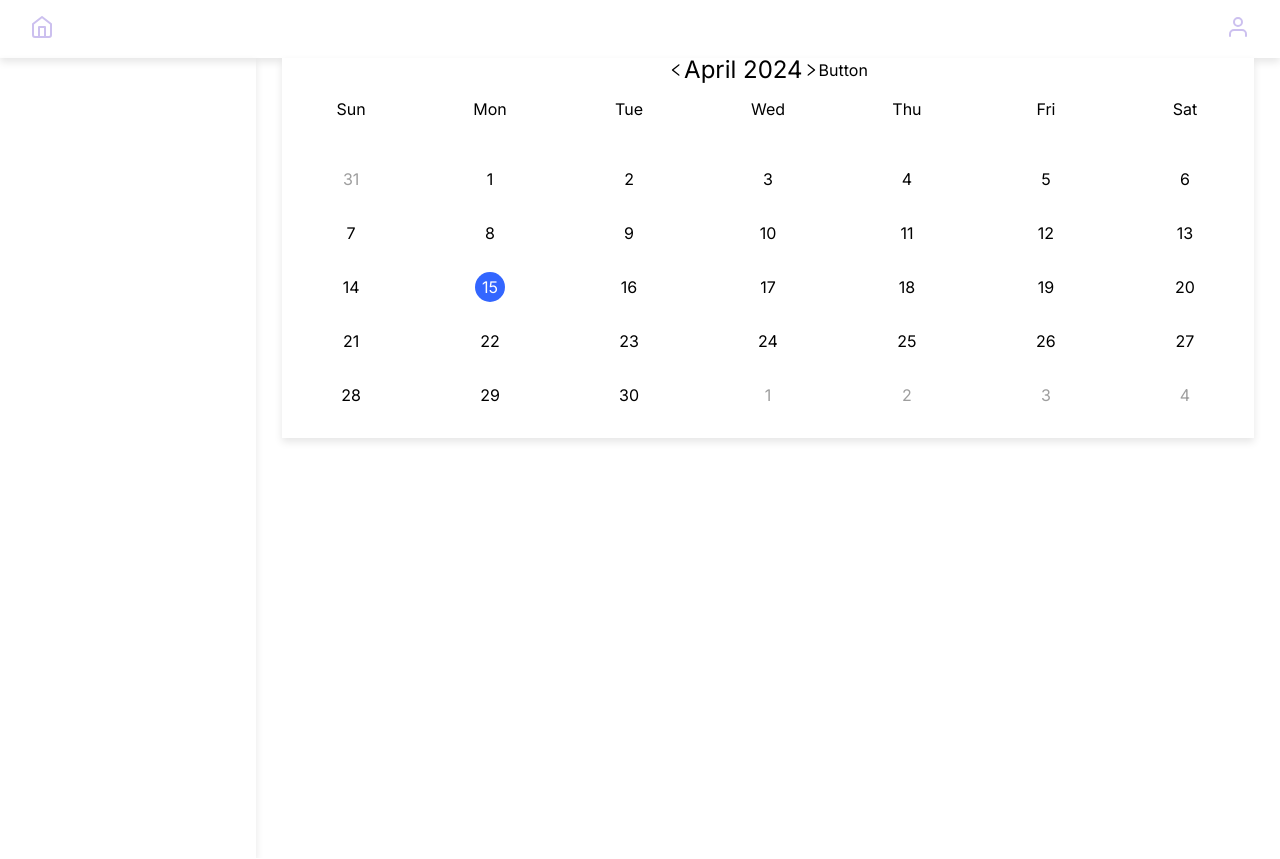
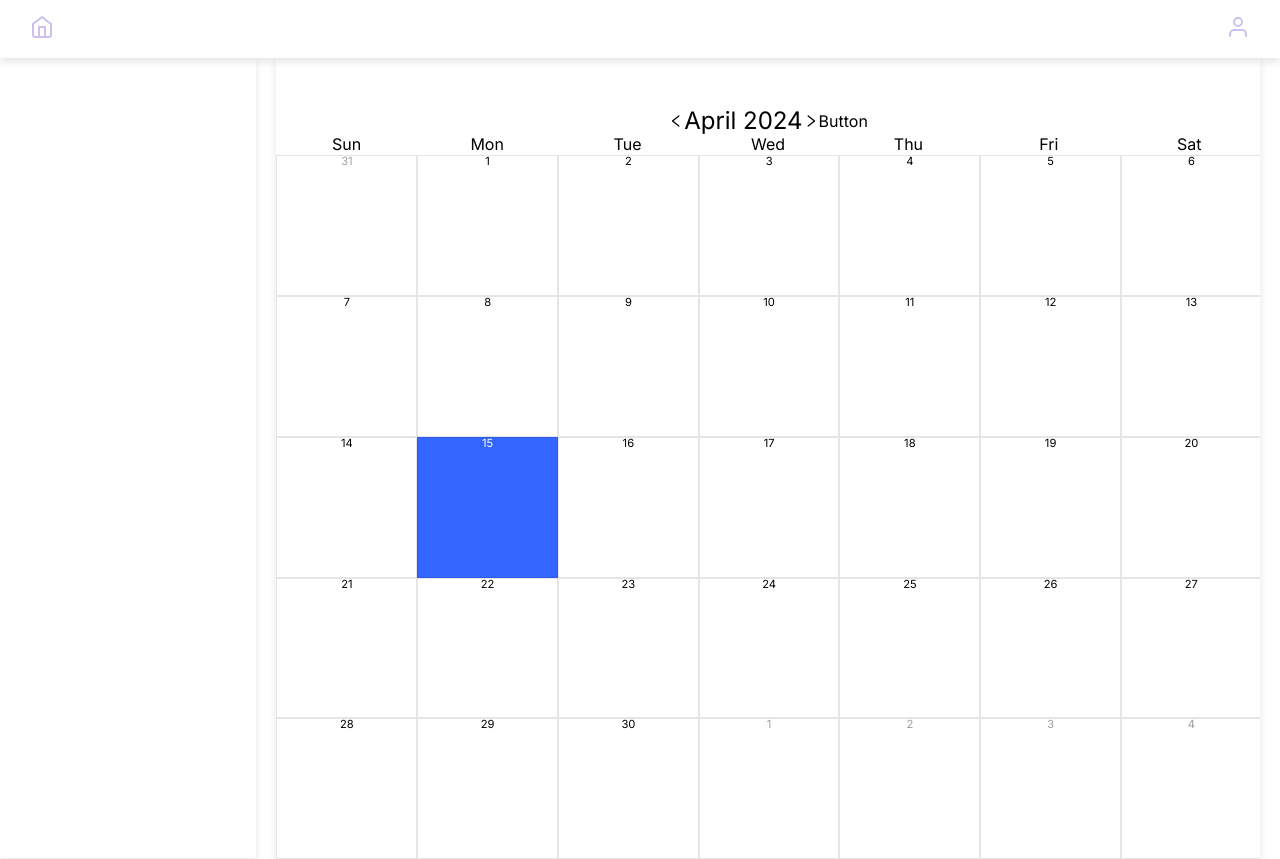
Before and after one commit to klarabratteby/VacayCalendar, a Next.js app: page /calendar in a window 1280 px wide. Built offline with nearby package versions, Linux system fonts and the light colour scheme.

Commit message:
Styling for Calendar grid

```diff
--- a/src/components/layout/calendar/calendar.module.css
+++ b/src/components/layout/calendar/calendar.module.css
@@ -1,7 +1,10 @@
 .calendarContainer {
-  width: 95%;
+  width: 96%;
   margin: auto;
+  padding-top: 5%;
   box-shadow: 0 0.25rem 0.5rem rgba(0, 0, 0, 0.1);
+  overflow: hidden;
+
 }
 
 .datepickerContainer {
@@ -9,6 +12,7 @@
   align-items: center;
   background: white;
   justify-content: center;
+
 }
 
 .changeMonth {
@@ -23,24 +27,26 @@
   display: grid;
   grid-template-columns: repeat(7, 1fr);
   background: white;
-  padding: 1rem 0;
   place-items: center;
 
 }
 
+
 .date {
-  margin: 12px;
-  height: 30px;
-  width: 30px;
+  height: 10.84vw;
+  width: 10.84vw;
   cursor: pointer;
   display: flex;
-  justify-content: center;
-  align-items: center;
+  align-items:flex-start;
+  justify-content: space-around;
+  font-size: 0.7rem;
+  border: 1px solid rgba(0, 0, 0, 0.1);
 }
 
 .weekDay {
   cursor: default;
   padding: 0.2rem;
+  margin: 0;
 }
 
 .inactiveDay {
@@ -48,12 +54,11 @@
 }
 .today {
   background: #efefee;
-  border-radius: 50%;
 }
 
 .selectedDay {
   color: white;
   background: #3366ff;
-  border-radius: 50%;
+
 
 }
--- a/src/components/layout/calendar/calendar.tsx
+++ b/src/components/layout/calendar/calendar.tsx
@@ -33,7 +33,6 @@ export default function Calendar() {
         <Button onClick={() => {
 
         }}/>
-
       </div>
     );
   };
@@ -99,7 +98,7 @@ export default function Calendar() {
       currentDate = addDays(currentDate, 7);
     }
 
-    return <div className={styles.weekContainer}>{allWeeks}</div>;
+    return (<div className={styles.weekContainer}>{allWeeks}</div>);
   };
 
   return (
```
